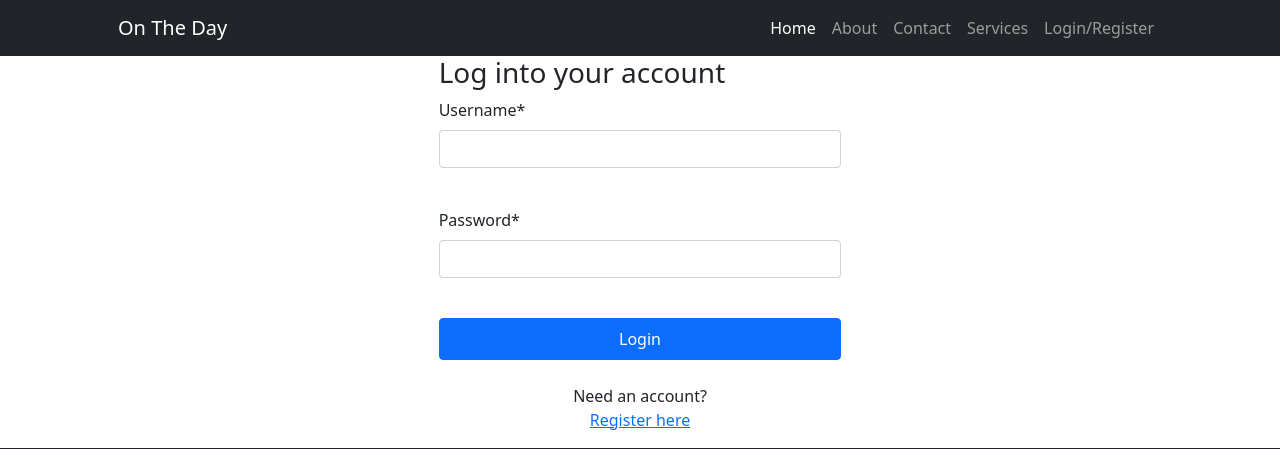
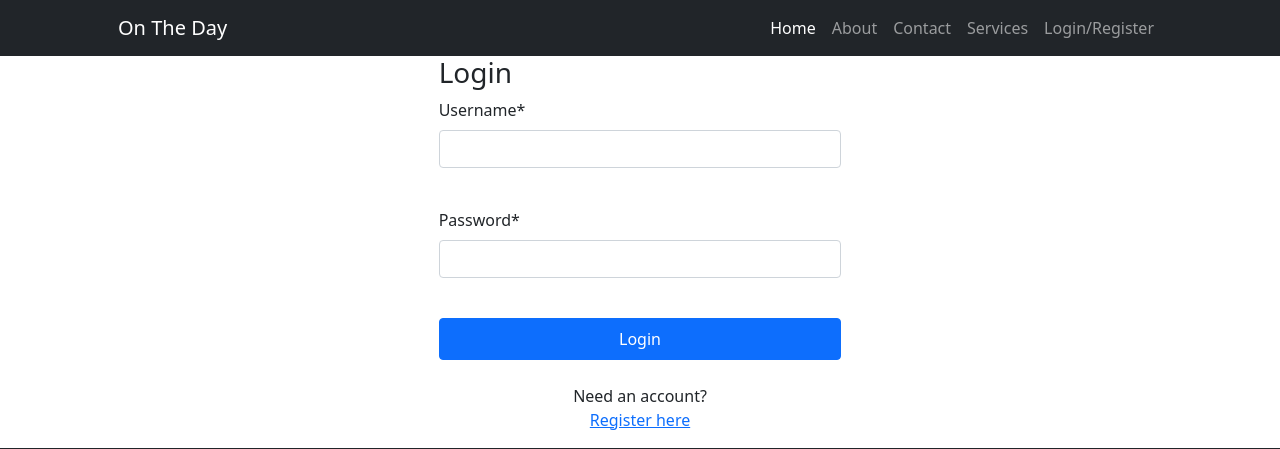
Before and after one commit to CIbarra310/otd, a Django app: page /login in a window 1280 px wide. Shown: the top 449 px of the page. Run offline with Django 5.2, Linux system fonts and the light colour scheme; some libraries are stand-ins or nearby versions.

Commit message:
Django Crispy Froms
added DCF with bootstrap integration for login and register pages.

```diff
--- a/interface/templates/interface/login.html
+++ b/interface/templates/interface/login.html
@@ -5,7 +5,7 @@
 {% block content %}
     <main>
         <div class="container col-12 col-md-6 col-lg-6 col-xl-4">
-            <h3>Log into your account</h3>
+            <h3>Login</h3>
 
             <form method="POST" autocomplete="off" action="">
                 {% csrf_token %}
--- a/interface/templates/interface/register.html
+++ b/interface/templates/interface/register.html
@@ -5,6 +5,7 @@
 {% block content %}
     <main>
         <div class="container shadow-md col-12 col-md-6 col-lg-6 col-xl-4">
+            <br>
             <h3>Create your account</h3>
             <hr>
             <form method="POST" autocomplete="off" action="">
--- a/otd/settings.py
+++ b/otd/settings.py
@@ -41,6 +41,8 @@ INSTALLED_APPS = [
     'django.contrib.messages',
     'django.contrib.staticfiles',
 ]
+
+CRISPY_TEMPLATE_PACK = 'bootstrap4'
 
 MIDDLEWARE = [
     'django.middleware.security.SecurityMiddleware',
```
